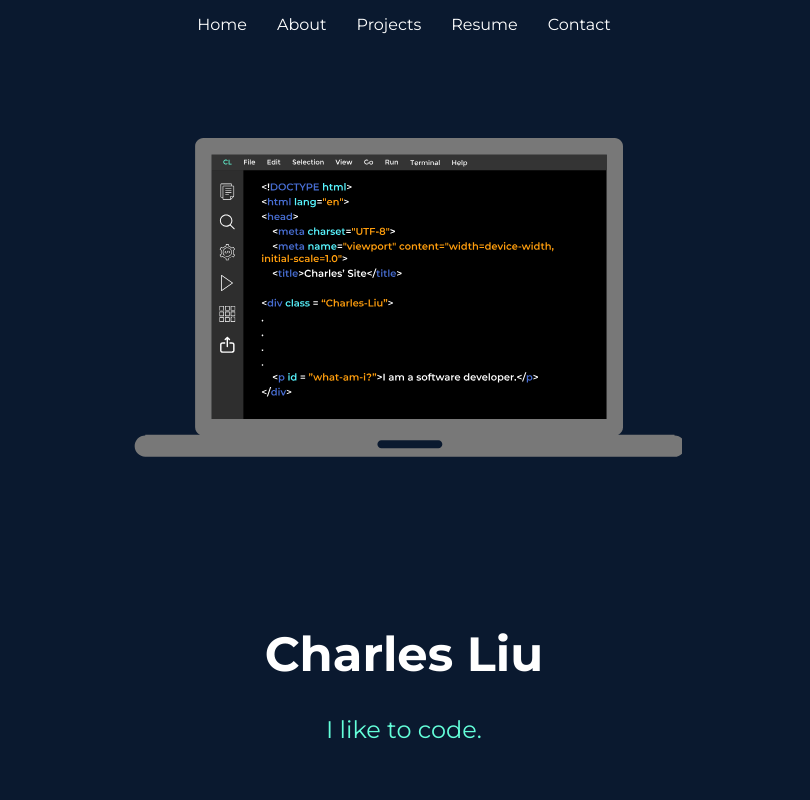
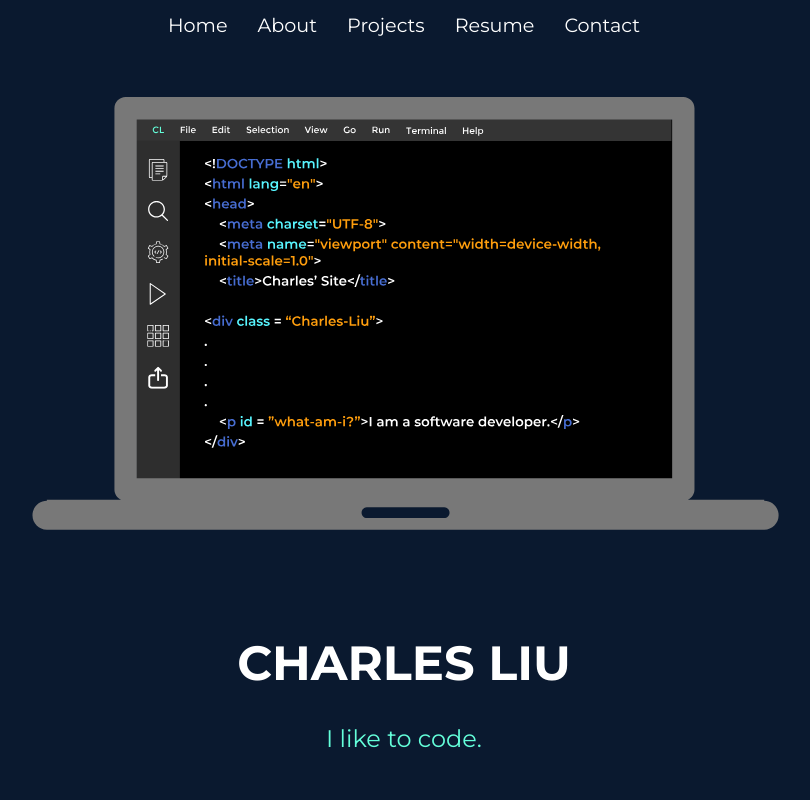
Before and after one commit to LemonFace0309/Personal-Site, a Next.js app: page / in a window 1280 px wide. Shown: the top 800 px of the page, without its empty margins (236-1046 px from the left). Built offline with nearby package versions, Linux system fonts and the light colour scheme.

Commit message:
improved styling in landing banner

```diff
--- a/components/Header.js
+++ b/components/Header.js
@@ -16,12 +16,12 @@ const Header = () => {
             //   layout="intrinsic"
             layout="fill"
             objectFit="contain"
-            objectPosition="center top"
+            objectPosition="center center"
             quality="100"
           />
         </div>
         <div className={styles.description}>
-          <h1>Charles Liu</h1>
+          <h1>CHARLES LIU</h1>
           <p className={styles.coding}>I like to code.</p>
         </div>
       </div>
--- a/styles/Header.module.css
+++ b/styles/Header.module.css
@@ -9,14 +9,17 @@
   height: 100%;
   display: flex;
   flex-direction: column;
-  justify-content: space-between;
+  justify-content: center;
   align-items: center;
+  position: relative;
 }
 
 .laptop {
   position: relative;
-  width: 80vw;
-  height: 70vh;
+  margin: 30px 0px;
+  width: 100%;
+  height: 100%;
+  flex: 2 1 0px;
 }
 
 @media (max-width: 480px) {
@@ -28,7 +31,10 @@
 
 .description {
   font-size: 1.5rem;
-  margin-bottom: 2rem;
+  flex: 1 1 0px;
+  /* margin-bottom: 5rem; */
+  position: relative;
+  top: 2rem;
 }
 
 .coding {
--- a/styles/Nav.module.css
+++ b/styles/Nav.module.css
@@ -3,7 +3,6 @@
   background: inherit;
   color: #fff;
   display: flex;
-  flex-wrap: wrap;
   align-items: center;
   justify-content: center;
 }
@@ -21,6 +20,7 @@
   justify-content: center;
   align-items: center;
   height: 100%;
+  font-size: 1.2rem;
 }
 
 
--- a/styles/Projects.module.css
+++ b/styles/Projects.module.css
@@ -1,5 +1,4 @@
 .container {
-  height: 200vh;
   text-align: center;
   background-color: #0a192f;
   color: white;
```
Also changed, not shown: public/images/laptop.svg.
